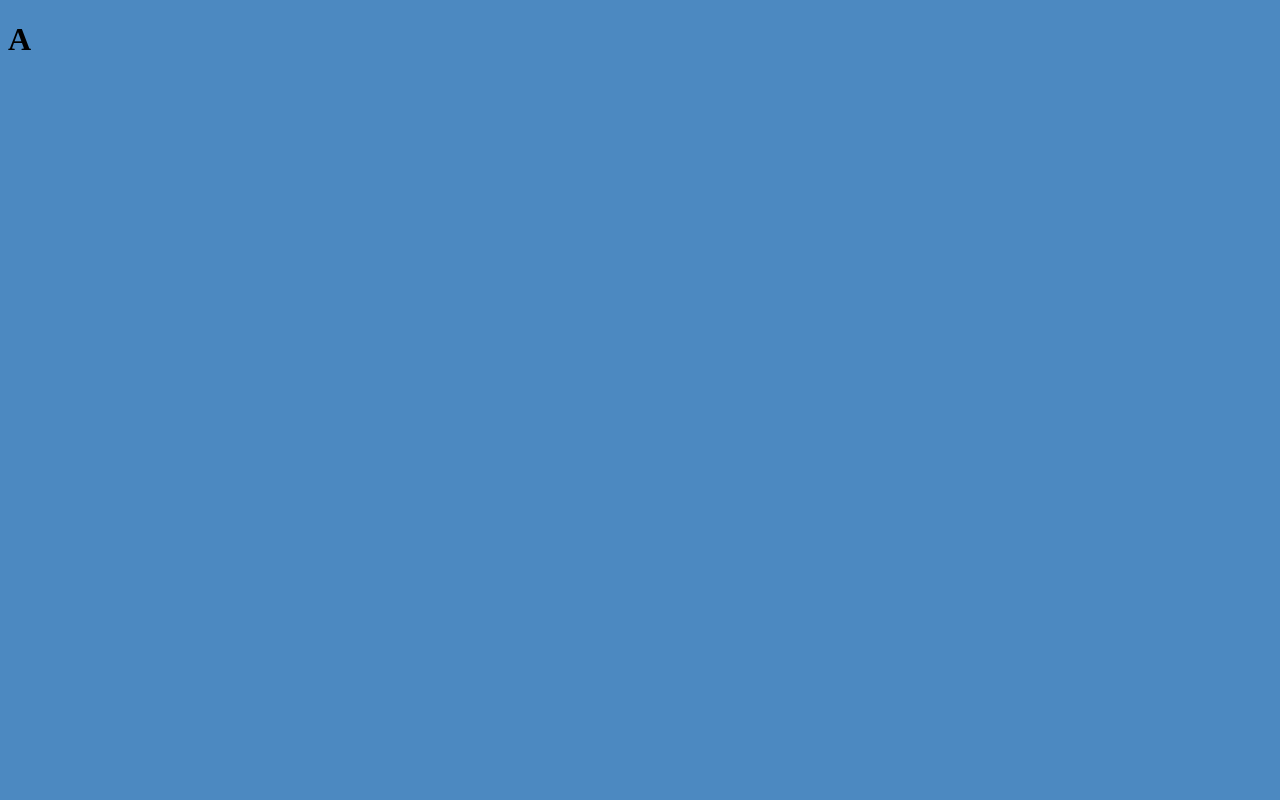
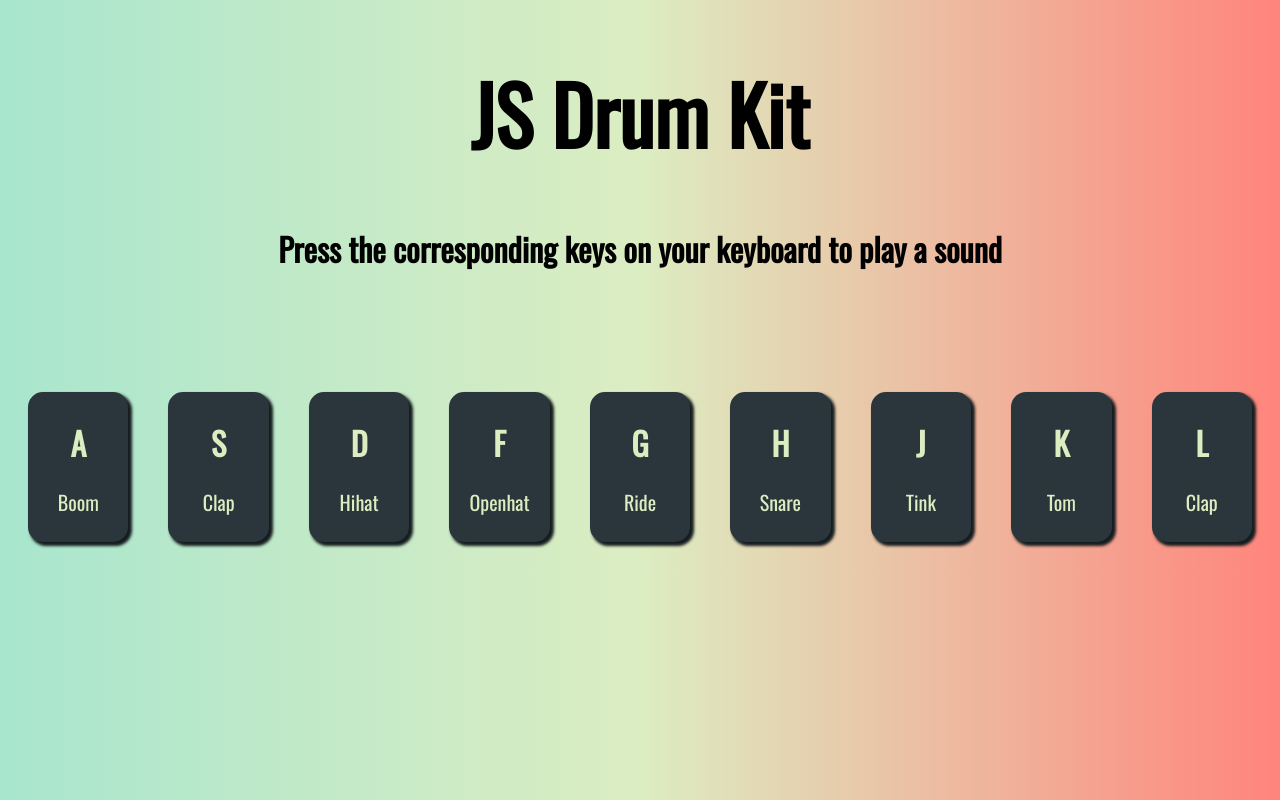
Before and after one commit to dominictwlee/javascript-30, a plain HTML site: page 01-javascript-drum-kit/index.html in a window 1280 px wide. Drawn offline with nearby package versions, Linux system fonts and the light colour scheme; no server answers.

Commit message:
Fully completed with all functions

```diff
--- a/01-javascript-drum-kit/app.js
+++ b/01-javascript-drum-kit/app.js
@@ -1,5 +1,47 @@
-const sound = document.querySelector('.sound[data-key="65"]');
+const keys = document.querySelectorAll('.key');
 
-document.addEventListener('keydown', (e) => {
-    sound.play();
+var sounds = {
+  65: new Howl({
+      src: ['sounds/boom.wav']
+    }),
+  83: new Howl({
+      src: ['sounds/clap.wav']
+    }),
+  68: new Howl({
+      src: ['sounds/hihat.wav']
+    }),
+  70: new Howl({
+      src: ['sounds/kick.wav']
+    }),
+  71: new Howl({
+      src: ['sounds/openhat.wav']
+    }),
+  72: new Howl({
+      src: ['sounds/ride.wav']
+    }),
+  74: new Howl({
+      src: ['sounds/snare.wav']
+    }),
+  75: new Howl({
+      src: ['sounds/tink.wav']
+    }),
+  76: new Howl({
+      src: ['sounds/tom.wav']
+    }),
+}
+
+window.addEventListener('keydown', (e) => {
+  const key = document.querySelector(`.key[data-key="${e.keyCode}"]`)
+  key.classList.add('toggled');
+  for (let key of Object.keys(sounds)) {
+    if (e.keyCode == parseInt(key)) {
+      sounds[parseInt(key)].play();
+    }
+  }
 });
+
+document.addEventListener('transitionend', (e) => {
+  for (let key of keys) {
+    key.classList.remove('toggled');
+  }
+});
--- a/01-javascript-drum-kit/index.html
+++ b/01-javascript-drum-kit/index.html
@@ -4,16 +4,52 @@
   <meta charset="UTF-8">
   <meta name="viewport" content="width=device-width, initial-scale=1.0">
   <meta http-equiv="X-UA-Compatible" content="ie=edge">
+  <link href="https://fonts.googleapis.com/css?family=Oswald" rel="stylesheet">
   <link rel="stylesheet" href="style.css">
   <title>JS Drumkit</title>
 </head>
 <body>
-  <div class="container">
+    <h1 id="title">JS Drum Kit</h1>
+    <h4 id="instructions">Press the corresponding keys on your keyboard to play a sound</h4>
+  <div class="keys">
     <div class="key" data-key="65">
-      <h1 data->A</h1>
+        <h1>A</h1>
+        <p>Boom</p>
+    </div>
+    <div class="key" data-key="83">
+        <h1>S</h1>
+        <p>Clap</p>
+    </div>
+    <div class="key" data-key="68">
+        <h1>D</h1>
+        <p>Hihat</p>
+    </div>
+    <div class="key" data-key="70">
+        <h1>F</h1>
+        <p>Openhat</p>
+    </div>
+    <div class="key" data-key="71">
+        <h1>G</h1>
+        <p>Ride</p>
+    </div>
+    <div class="key" data-key="72">
+        <h1>H</h1>
+        <p>Snare</p>
+    </div>
+    <div class="key" data-key="74">
+        <h1>J</h1>
+        <p>Tink</p>
+    </div>
+    <div class="key" data-key="75">
+        <h1>K</h1>
+        <p>Tom</p>
+    </div>
+    <div class="key" data-key="76">
+        <h1>L</h1>
+        <p>Clap</p>
     </div>
   </div>
-  <audio class="sound" src="sounds/boom.wav" type="audio/wav" data-key="65"></audio>
+  <script type="text/javascript" src="https://cdnjs.cloudflare.com/ajax/libs/howler/2.0.9/howler.js"></script>
   <script type="text/javascript" src="app.js"></script>
 </body>
 </html>
--- a/01-javascript-drum-kit/style.css
+++ b/01-javascript-drum-kit/style.css
@@ -1,3 +1,51 @@
 body {
-  background: #4c89c1;
+  font-family: 'Oswald', sans-serif;
+  text-align: center;
+  background-image:
+  linear-gradient(
+    to right,
+    #a8e6ce,
+    #dcedc2,
+    #ff847c
+  );
 }
+
+#title {
+  font-size: 5rem;
+}
+
+#instructions {
+  font-size: 2rem;
+}
+
+.keys {
+  display: flex;
+  display: -webkit-box;
+  display: -moz-box;
+  display: -ms-flexbox;
+  display: -webkit-flex;
+  flex-wrap: wrap;
+  margin-top: 100px;
+  align-items: center;
+  justify-content: center;
+}
+
+.key {
+  border: 5px solid #2a363b;
+  margin: 20px;
+  flex: 1 1 5rem;
+  transition: all 0.1s;
+  background: #2a363b;
+  color: #dcedc2;
+  border-radius: 15px;
+  box-shadow: 3px 3px 3px 1px #151c1f;
+
+}
+
+p {
+  font-size: 20px;
+}
+.toggled {
+  color: #ec2049;
+  transform: scale(1.1);
+}
```
